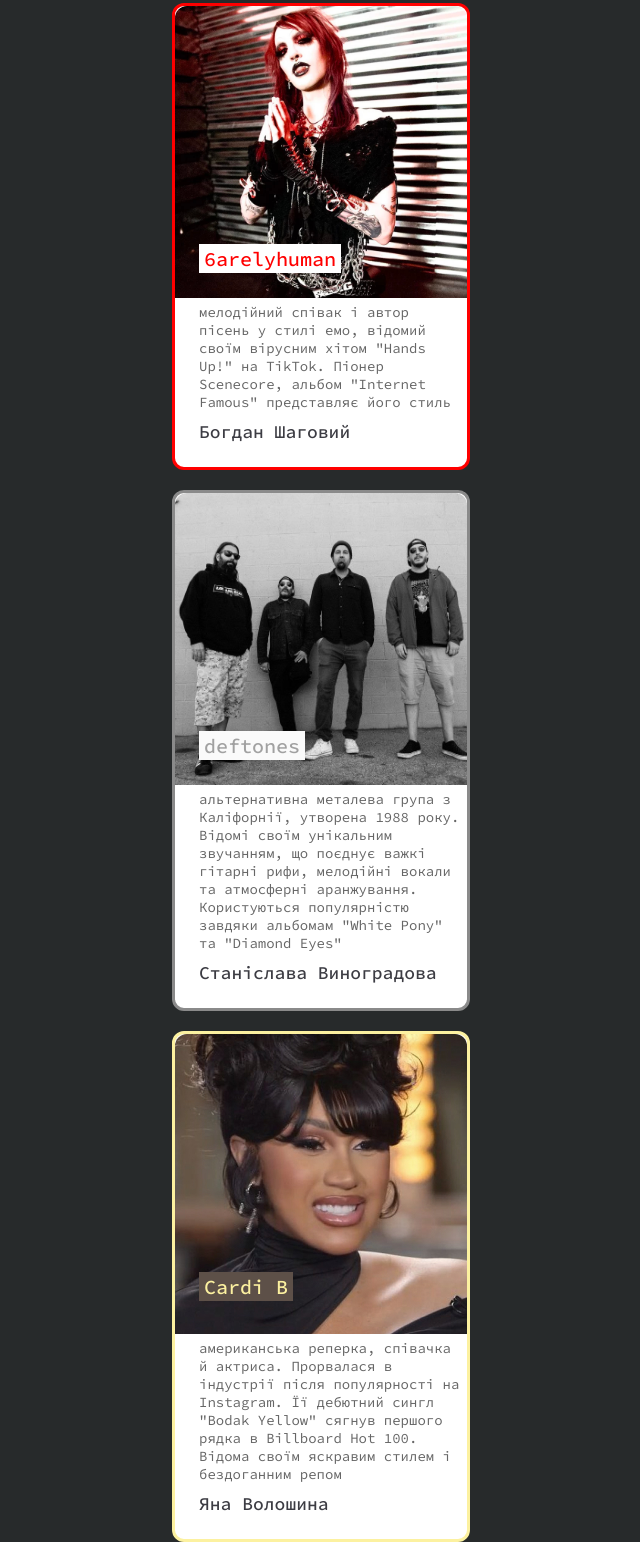
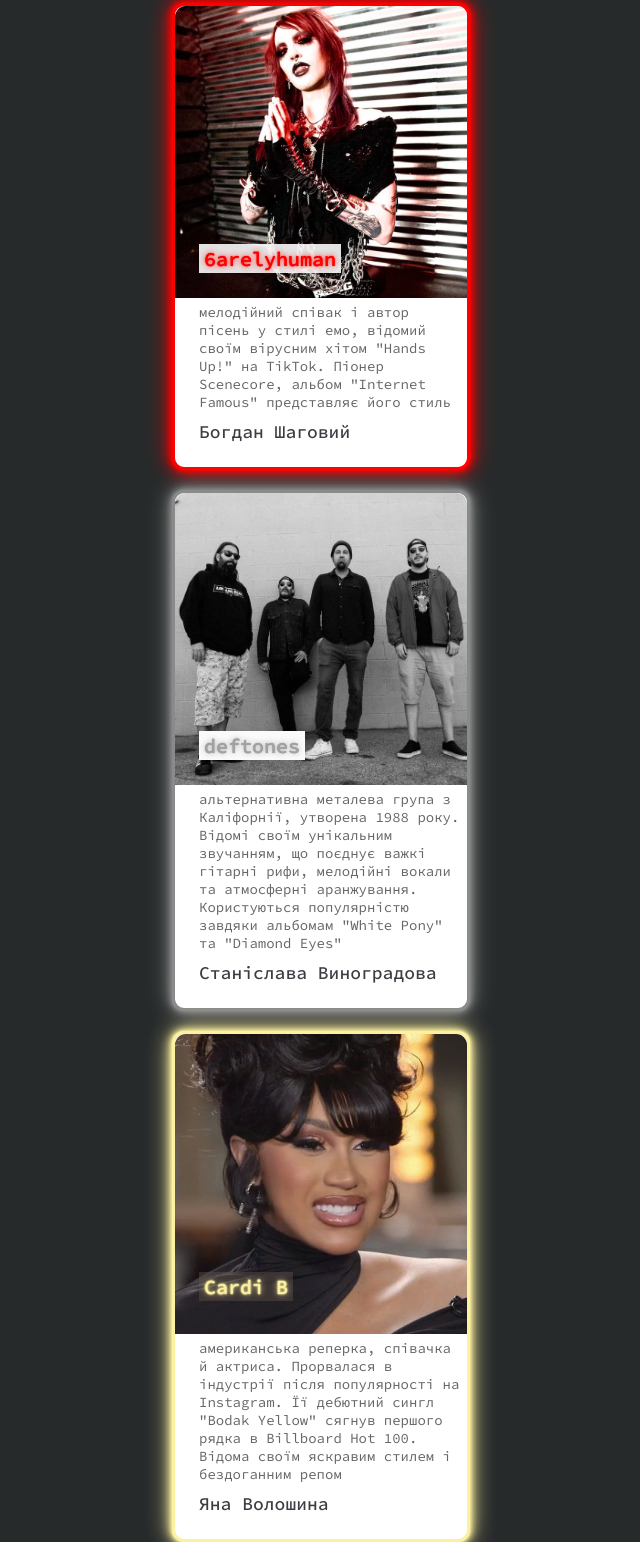
Before and after one commit to CtrlAltBogdan/home-work-school, a plain HTML site: page index.html in a window 1280 px wide. Shown: the part 17-1559 px from the top of the page, without its empty margins (319-959 px from the left). Drawn offline with Linux system fonts and the light colour scheme.

Commit message:
Update main.css

```diff
--- a/css/main.css
+++ b/css/main.css
@@ -21,34 +21,35 @@ li p {
 }
 
 .name-6 {
-  color: red;
+  color: #ff0000;
   margin-top: 238px;
   margin-bottom: 313px;
   margin-left: 24px;
-  background-color: #fff;
+  background-color: rgba(250, 250, 250, 0.9);
   padding: 2px 5px;
+  text-shadow: 0 0 1px #ff0000, 0 0 1px #ff0000, 0 0 6px #ff0000;
 }
 
 .name-d {
   color: #a1a1a1;
   background-color: #fafafa;
   padding: 2px 5px;
-
   margin-top: 238px;
   margin-bottom: 313px;
   margin-left: 24px;
+  text-shadow: 0 0 1px #a1a1a1, 0 0 1px #a1a1a1, 0 0 6px #a1a1a1;
 }
 
 .name-c {
   margin-top: 238px;
   margin-bottom: 313px;
   margin-left: 24px;
+  color: #fcf1a0;
+  background-color: #5d504870;
+  padding: 2px 5px;
+  text-shadow: 0 0 2px #fcf1a0, 0 0 2px #fcf1a0, 0 0 6px #fcf1a0;
+}
 
-  color: #fcf1a0;
-  background-color: #5d5048;
-
-  padding: 2px 5px;
-}
 
 ul li {
   width: 292px;
@@ -59,19 +60,24 @@ ul li {
 
 .card-1 {
   border: 3px #ff0000 solid;
+  box-shadow: 0 0 3px #ff0000, 0 0 6px #ff0000, 0 0 12px #ff0000, 0 0 24px #ff0000;
 }
 
 .card-2 {
   border: 3px #8a8a8a solid;
+  box-shadow: 0 0 3px #8a8a8a, 0 0 6px #8a8a8a, 0 0 12px #8a8a8a, 0 0 24px #8a8a8a;
 }
 
 .card-3 {
   border: 3px #fcf1a0 solid;
+  box-shadow: 0 0 3px #fcf1a0, 0 0 6px #fcf1a0, 0 0 12px #fcf1a0, 0 0 24px #fcf1a0;
 }
 
+
+
 img {
-  border-top-left-radius: 12px;
-  border-top-right-radius: 12px;
+  border-top-left-radius: 11px;
+  border-top-right-radius: 11px;
 }
 
 h5 {
```
